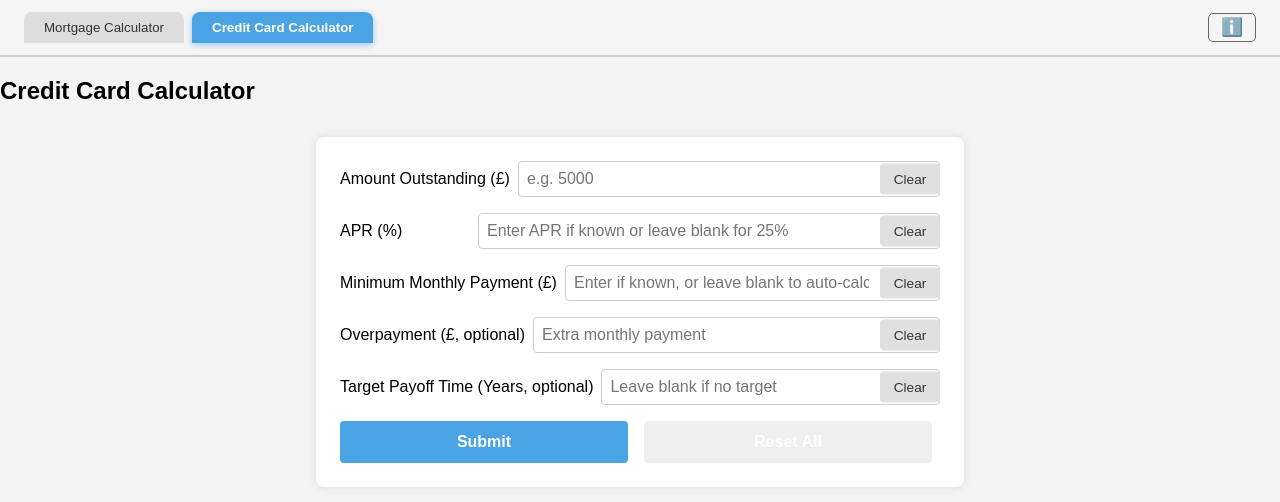
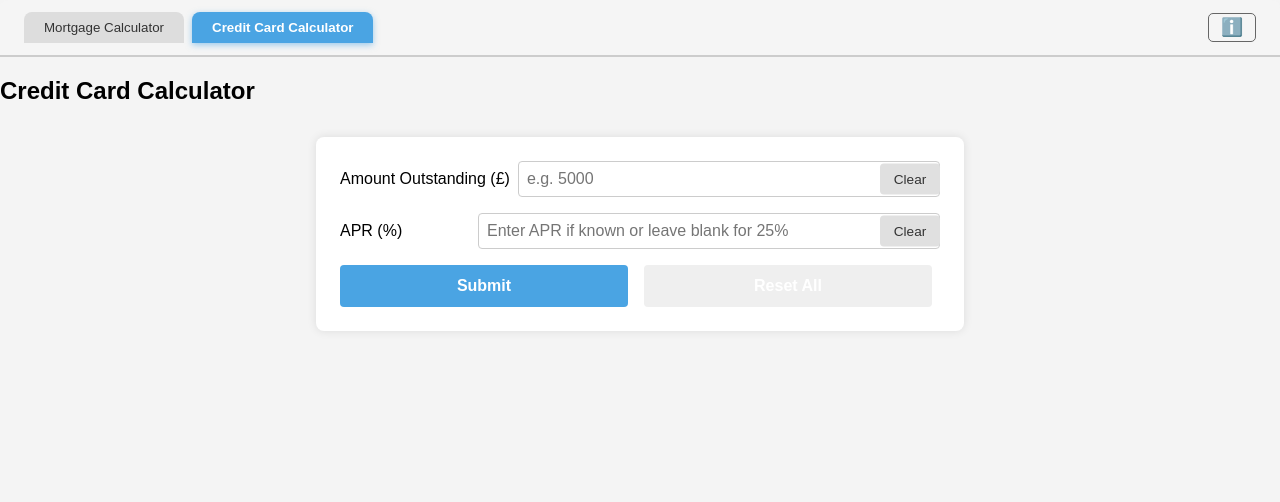
Before and after one commit to Ampdrew06/Mortgage-Calculator, a React (Create React App) app: page /ccc in a window 1280 px wide. Shown: the top 502 px of the page. Built offline with nearby package versions, Linux system fonts and the light colour scheme.

Commit message:
Update CCC.jsx

```diff
--- a/src/CCC.jsx
+++ b/src/CCC.jsx
@@ -5,12 +5,7 @@ import "./App.css";
 const CreditCardCalculator = () => {
   const [balance, setBalance] = useState("");
   const [aprInput, setAprInput] = useState("");
-  const [minPaymentInput, setMinPaymentInput] = useState("");
-  const [overpaymentInput, setOverpaymentInput] = useState("");
-  const [targetYearsInput, setTargetYearsInput] = useState("");
-
   const [errorMsg, setErrorMsg] = useState("");
-  const [warningMsg, setWarningMsg] = useState("");
   const [resultsVisible, setResultsVisible] = useState(false);
   const [simData, setSimData] = useState(null);
 
@@ -21,23 +16,16 @@ const CreditCardCalculator = () => {
     return isNaN(num) ? NaN : num;
   };
 
-  // Month-by-month simulation with real-world min payment logic:
-  // min payment = max(fixedFloor, balance * minPercent + interest)
-  // plus any overpayment
-  const simulatePayoff = (
-    principal,
-    annualRate,
-    userMinPayment,
-    overpayment,
-    targetMonths
-  ) => {
+  // Simulate month-by-month payoff with realistic min payment logic:
+  // monthly min payment = max(10, balance * 0.015 + interest)
+  const simulatePayoff = (principal, annualRate) => {
     const monthlyRate = annualRate / 12 / 100;
     let balance = principal;
     let months = 0;
     let totalInterest = 0;
 
+    const fixedFloor = 10; // £10 floor
     const minPercent = 0.015; // 1.5% of balance
-    const fixedFloor = 10; // £10 minimum payment floor
 
     let lastBalance = balance;
     let consecutiveGrowth = 0;
@@ -47,28 +35,14 @@ const CreditCardCalculator = () => {
       totalInterest += interest;
       balance += interest;
 
-      // Real card min payment for this month:
-      const calcMinPayment = Math.max(fixedFloor, balance * minPercent);
+      const minPayment = Math.max(fixedFloor, balance * minPercent);
 
-      // Use userMinPayment override only on first month if given, else calc monthly min payment:
-      let thisMonthPayment =
-        months === 0 && userMinPayment && userMinPayment > 0
-          ? userMinPayment + overpayment
-          : calcMinPayment + overpayment;
+      if (minPayment <= 0) break;
 
-      if (thisMonthPayment <= 0) break;
-
-      // Warn if first payment < calc min payment
-      if (months === 0 && userMinPayment && userMinPayment < calcMinPayment) {
-        // We'll handle warning in caller
-      }
-
-      balance -= thisMonthPayment;
+      balance -= minPayment;
       if (balance < 0) balance = 0;
 
       months++;
-
-      if (targetMonths && months >= targetMonths) break;
 
       // Detect growing debt 3 months in a row
       if (balance > lastBalance) {
@@ -77,7 +51,6 @@ const CreditCardCalculator = () => {
       } else {
         consecutiveGrowth = 0;
       }
-
       lastBalance = balance;
     }
 
@@ -89,19 +62,8 @@ const CreditCardCalculator = () => {
       payoffMonths: months,
       totalInterest,
       totalPaid: principal + totalInterest,
-      finalBalance: balance,
-      firstCalcMinPayment: Math.max(fixedFloor, principal * minPercent),
+      firstMonthPayment: Math.max(fixedFloor, principal * minPercent),
     };
-  };
-
-  // Calculate required payment to meet target payoff in given months (ignores min payment logic)
-  const calculateTargetPayment = (principal, annualRate, months) => {
-    if (months <= 0) return 0;
-    const monthlyRate = annualRate / 12 / 100;
-    if (monthlyRate === 0) return principal / months;
-    const numerator = monthlyRate * Math.pow(1 + monthlyRate, months);
-    const denominator = Math.pow(1 + monthlyRate, months) - 1;
-    return principal * (numerator / denominator);
   };
 
   const canSubmit = () => {
@@ -112,84 +74,37 @@ const CreditCardCalculator = () => {
   const handleSubmit = (e) => {
     e.preventDefault();
     setErrorMsg("");
-    setWarningMsg("");
     setResultsVisible(false);
     setSimData(null);
 
     const principal = parseNumber(balance);
-    let apr = parseNumber(aprInput);
-    const userMinPayment = parseNumber(minPaymentInput);
-    const overpayment = parseNumber(overpaymentInput) || 0;
-    const targetYears = parseNumber(targetYearsInput);
-    const targetMonths = targetYears && targetYears > 0 ? Math.round(targetYears * 12) : null;
-
     if (!principal || principal <= 0) {
       setErrorMsg("Please enter a valid Amount Outstanding.");
       return;
     }
 
-    if (!apr || apr <= 0) {
-      apr = 25; // default APR assumption
-      setAprInput("25");
-    }
+    let apr = parseNumber(aprInput);
+    if (!apr || apr <= 0) apr = 25;
 
-    // If target payoff given, calculate required payment to meet target
-    let monthlyPayment = userMinPayment && userMinPayment > 0 ? userMinPayment : null;
-    if (targetMonths) {
-      monthlyPayment = calculateTargetPayment(principal, apr, targetMonths) + overpayment;
-    } else if (!monthlyPayment) {
-      // If no user min payment & no target, start with first month min payment calc plus overpayment
-      monthlyPayment = Math.max(10, principal * 0.015) + overpayment;
-    } else {
-      // add overpayment to user payment if no target
-      monthlyPayment += overpayment;
-    }
+    const sim = simulatePayoff(principal, apr);
 
-    if (monthlyPayment <= 0) {
-      setErrorMsg("Monthly payment must be greater than zero.");
-      return;
-    }
-
-    const sim = simulatePayoff(principal, apr, monthlyPayment, 0, targetMonths);
-
-    if (
-      !targetMonths &&
-      userMinPayment &&
-      userMinPayment > 0 &&
-      userMinPayment < sim.firstCalcMinPayment
-    ) {
-      setWarningMsg(
-        `Warning: Your entered minimum payment (£${userMinPayment.toFixed(
-          2
-        )}) is less than the typical minimum payment (£${sim.firstCalcMinPayment.toFixed(
-          2
-        )}). Paying only this amount may cause debt to grow.`
-      );
-    } else if (!targetMonths && monthlyPayment < sim.firstCalcMinPayment) {
-      setWarningMsg(
-        `Warning: Your minimum payment (£${monthlyPayment.toFixed(
-          2
-        )}) may be too low to reduce your balance over time at this APR. Debt could grow.`
+    if (sim.debtGrowing) {
+      setErrorMsg(
+        `Warning: Minimum payments may be too low to reduce your debt. Balance could grow over time.`
       );
     }
 
     setSimData({
       ...sim,
       usedAPR: apr,
-      monthlyPayment,
     });
-
     setResultsVisible(true);
   };
 
   const resetAll = () => {
     setBalance("");
     setAprInput("");
-    setMinPaymentInput("");
-    setOverpaymentInput("");
-    setTargetYearsInput("");
     setErrorMsg("");
-    setWarningMsg("");
     setResultsVisible(false);
     setSimData(null);
   };
@@ -212,12 +127,9 @@ const CreditCardCalculator = () => {
               onChange={(e) => {
                 setBalance(e.target.value);
                 setErrorMsg("");
-                setWarningMsg("");
                 setResultsVisible(false);
               }}
               autoComplete="off"
-              autoCorrect="off"
-              spellCheck="false"
               placeholder="e.g. 5000"
             />
             <button type="button" className="clear-btn" onClick={() => setBalance("")}>
@@ -236,101 +148,17 @@ const CreditCardCalculator = () => {
               onChange={(e) => {
                 setAprInput(e.target.value);
                 setErrorMsg("");
-                setWarningMsg("");
                 setResultsVisible(false);
               }}
               autoComplete="off"
-              autoCorrect="off"
-              spellCheck="false"
             />
             <button type="button" className="clear-btn" onClick={() => setAprInput("")}>
               Clear
             </button>
           </div>
 
-          <div className="input-row">
-            <label htmlFor="min-payment-input">Minimum Monthly Payment (£)</label>
-            <input
-              id="min-payment-input"
-              type="text"
-              inputMode="decimal"
-              placeholder="Enter if known, or leave blank to auto-calc"
-              value={minPaymentInput}
-              onChange={(e) => {
-                setMinPaymentInput(e.target.value);
-                setErrorMsg("");
-                setWarningMsg("");
-                setResultsVisible(false);
-              }}
-              autoComplete="off"
-              autoCorrect="off"
-              spellCheck="false"
-            />
-            <button type="button" className="clear-btn" onClick={() => setMinPaymentInput("")}>
-              Clear
-            </button>
-          </div>
-
-          <div className="input-row">
-            <label htmlFor="overpayment-input">Overpayment (£, optional)</label>
-            <input
-              id="overpayment-input"
-              type="text"
-              inputMode="decimal"
-              placeholder="Extra monthly payment"
-              value={overpaymentInput}
-              onChange={(e) => {
-                setOverpaymentInput(e.target.value);
-                setErrorMsg("");
-                setWarningMsg("");
-                setResultsVisible(false);
-              }}
-              autoComplete="off"
-              autoCorrect="off"
-              spellCheck="false"
-            />
-            <button type="button" className="clear-btn" onClick={() => setOverpaymentInput("")}>
-              Clear
-            </button>
-          </div>
-
-          <div className="input-row">
-            <label htmlFor="target-years-input">Target Payoff Time (Years, optional)</label>
-            <input
-              id="target-years-input"
-              type="text"
-              inputMode="decimal"
-              placeholder="Leave blank if no target"
-              value={targetYearsInput}
-              onChange={(e) => {
-                setTargetYearsInput(e.target.value);
-                setErrorMsg("");
-                setWarningMsg("");
-                setResultsVisible(false);
-              }}
-              autoComplete="off"
-              autoCorrect="off"
-              spellCheck="false"
-            />
-            <button type="button" className="clear-btn" onClick={() => setTargetYearsInput("")}>
-              Clear
-            </button>
-          </div>
-
           {errorMsg && (
             <p style={{ color: "red", fontWeight: "bold", marginTop: "0.5rem" }}>{errorMsg}</p>
-          )}
-          {warningMsg && (
-            <p
-              style={{
-                color: "orange",
-                fontWeight: "bold",
-                marginTop: "0.5rem",
-                whiteSpace: "pre-line",
-              }}
-            >
-              {warningMsg}
-            </p>
           )}
 
           <div className="button-row" style={{ display: "flex", gap: "0.5rem" }}>
@@ -360,7 +188,7 @@ const CreditCardCalculator = () => {
               <strong>APR Used:</strong> {simData.usedAPR.toFixed(2)}%
             </p>
             <p>
-              <strong>Monthly Payment Used:</strong> £{simData.monthlyPayment.toFixed(2)}
+              <strong>First Month Minimum Payment:</strong> £{simData.firstMonthPayment.toFixed(2)}
             </p>
             <p>
               <strong>Estimated Payoff Time:</strong> {(simData.payoffMonths / 12).toFixed(1)} years
```
